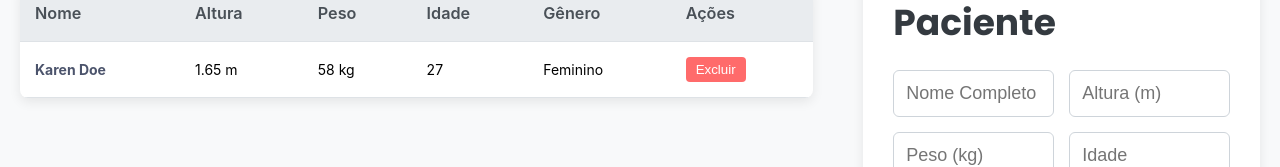
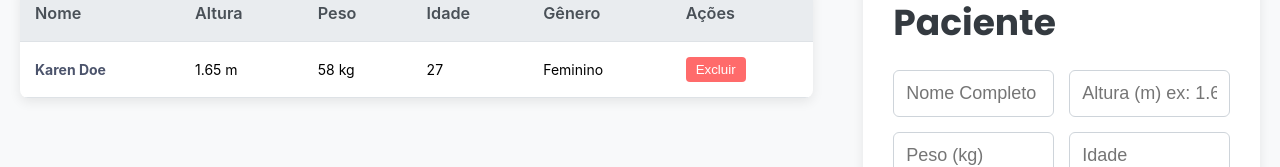
Before and after one commit to queldiniz/nutra-se-evolua, a React (Vite) app in the folder project-nutrition/: page /gestao in a window 1280 px wide. Shown: the part 263-430 px from the top of the page. Built offline with nearby package versions, Linux system fonts and the light colour scheme.

Commit message:
add-fdbk

```diff
--- a/project-nutrition/src/pages/Gestao.jsx
+++ b/project-nutrition/src/pages/Gestao.jsx
@@ -27,16 +27,89 @@ function Gestao() {
     gordura: "",
   });
 
-  // Estado para controlar o aviso verde
+  const [erros, setErros] = useState({});
   const [mostrarAviso, setMostrarAviso] = useState(false);
+
+  // Cor da Borda
+  const COR_ERRO_BORDA = "rgb(182 64 64 / 49%)";
+
+  // Cor do Texto
+  const COR_ERRO_TEXTO = "#d32f2f";
+
+  // Função para a Borda
+  const getEstiloBorda = (erro) => ({
+    borderColor: erro ? COR_ERRO_BORDA : "",
+    borderWidth: erro ? "2px" : "1px",
+  });
+
+  const validarCampo = (nomeCampo, valor) => {
+    let erro = null;
+
+    switch (nomeCampo) {
+      case "nome":
+        if (!valor || valor.length < 3 || /\d/.test(valor)) {
+          erro = "Insira um nome válido (apenas letras). Ex: Raquel";
+        }
+        break;
+      case "altura":
+        if (!valor || isNaN(valor) || valor < 0.5 || valor > 2.5) {
+          erro = "Use ponto para decimais. Ex: 1.55";
+        }
+        break;
+      case "peso":
+        if (!valor || isNaN(valor) || valor <= 0) {
+          erro = "Insira um peso válido. Ex: 65.5 ou 70";
+        }
+        break;
+      case "idade":
+        if (
+          !valor ||
+          isNaN(valor) ||
+          valor <= 0 ||
+          !Number.isInteger(Number(valor))
+        ) {
+          erro = "A idade deve ser um número inteiro. Ex: 25";
+        }
+        break;
+      default:
+        break;
+    }
+    return erro;
+  };
 
   const handleChange = (e) => {
     const { name, value } = e.target;
     setForm({ ...form, [name]: value });
+
+    if (erros[name]) {
+      setErros({ ...erros, [name]: null });
+    }
+  };
+
+  const handleBlur = (e) => {
+    const { name, value } = e.target;
+    const erroEncontrado = validarCampo(name, value);
+    setErros({ ...erros, [name]: erroEncontrado });
   };
 
   const handleSubmit = (e) => {
     e.preventDefault();
+
+    const novosErros = {};
+    let temErro = false;
+
+    Object.keys(form).forEach((campo) => {
+      const erro = validarCampo(campo, form[campo]);
+      if (erro) {
+        novosErros[campo] = erro;
+        temErro = true;
+      }
+    });
+
+    if (temErro) {
+      setErros(novosErros);
+      return;
+    }
 
     const novoPaciente = {
       id: Date.now(),
@@ -44,8 +117,6 @@ function Gestao() {
     };
 
     setPacientes([...pacientes, novoPaciente]);
-
-    // Limpa o formulário
     setForm({
       nome: "",
       altura: "",
@@ -57,9 +128,9 @@ function Gestao() {
       gordura: "",
     });
 
-    setMostrarAviso(true); // Mostra o aviso
+    setMostrarAviso(true);
     setTimeout(() => {
-      setMostrarAviso(false); // Esconde depois de 3 segundos
+      setMostrarAviso(false);
     }, 3000);
   };
 
@@ -67,6 +138,16 @@ function Gestao() {
     if (window.confirm("Tem certeza que deseja excluir?")) {
       setPacientes(pacientes.filter((p) => p.id !== id));
     }
+  };
+
+  // Objeto de estilo para o TEXTO do erro
+  const estiloErro = {
+    color: COR_ERRO_TEXTO,
+    fontSize: "0.8rem",
+    fontWeight: "bold",
+    marginTop: "-10px",
+    marginBottom: "10px",
+    display: "block",
   };
 
   return (
@@ -90,7 +171,6 @@ function Gestao() {
               {pacientes.map((paciente) => (
                 <tr key={paciente.id}>
                   <td>
-                    {/* IMPORTANTE: Aqui enviamos os dados pelo "state" */}
                     <Link
                       to={`/paciente/${paciente.id}`}
                       state={{ dadosPaciente: paciente }}
@@ -128,40 +208,58 @@ function Gestao() {
         <div className="patient-form">
           <h1>Adicionar Novo Paciente</h1>
           <form id="ntrForm" onSubmit={handleSubmit}>
+            {/* Campo NOME */}
             <input
               type="text"
               name="nome"
               value={form.nome}
               onChange={handleChange}
+              onBlur={handleBlur}
               placeholder="Nome Completo"
               required
+              style={getEstiloBorda(erros.nome)}
             />
+            {erros.nome && <span style={estiloErro}>{erros.nome}</span>}
+
+            {/* Campo ALTURA */}
             <input
-              type="number"
-              step="0.01"
+              type="text"
               name="altura"
               value={form.altura}
               onChange={handleChange}
-              placeholder="Altura (m)"
+              onBlur={handleBlur}
+              placeholder="Altura (m) ex: 1.65"
               required
+              style={getEstiloBorda(erros.altura)}
             />
+            {erros.altura && <span style={estiloErro}>{erros.altura}</span>}
+
+            {/* Campo PESO */}
             <input
               type="number"
               step="0.01"
               name="peso"
               value={form.peso}
               onChange={handleChange}
+              onBlur={handleBlur}
               placeholder="Peso (kg)"
               required
+              style={getEstiloBorda(erros.peso)}
             />
+            {erros.peso && <span style={estiloErro}>{erros.peso}</span>}
+
+            {/* Campo IDADE */}
             <input
               type="number"
               name="idade"
               value={form.idade}
               onChange={handleChange}
+              onBlur={handleBlur}
               placeholder="Idade"
               required
+              style={getEstiloBorda(erros.idade)}
             />
+            {erros.idade && <span style={estiloErro}>{erros.idade}</span>}
 
             <select
               name="genero"
@@ -175,7 +273,6 @@ function Gestao() {
               <option value="Masculino">Masculino</option>
               <option value="Feminino">Feminino</option>
             </select>
-
             <select
               name="atividade"
               value={form.atividade}
@@ -190,7 +287,6 @@ function Gestao() {
               <option value="Moderadamente Ativo">Moderadamente Ativo</option>
               <option value="Muito Ativo">Muito Ativo</option>
             </select>
-
             <input
               type="number"
               name="calorias"
@@ -205,13 +301,12 @@ function Gestao() {
               onChange={handleChange}
               placeholder="% Gordura"
             />
-
             <button type="submit">Salvar Paciente</button>
           </form>
         </div>
       </div>
 
-      {/* COMPONENTE DO AVISO (TOAST) */}
+      {/* TOAST DE SUCESSO */}
       {mostrarAviso && (
         <div
           style={{
```
